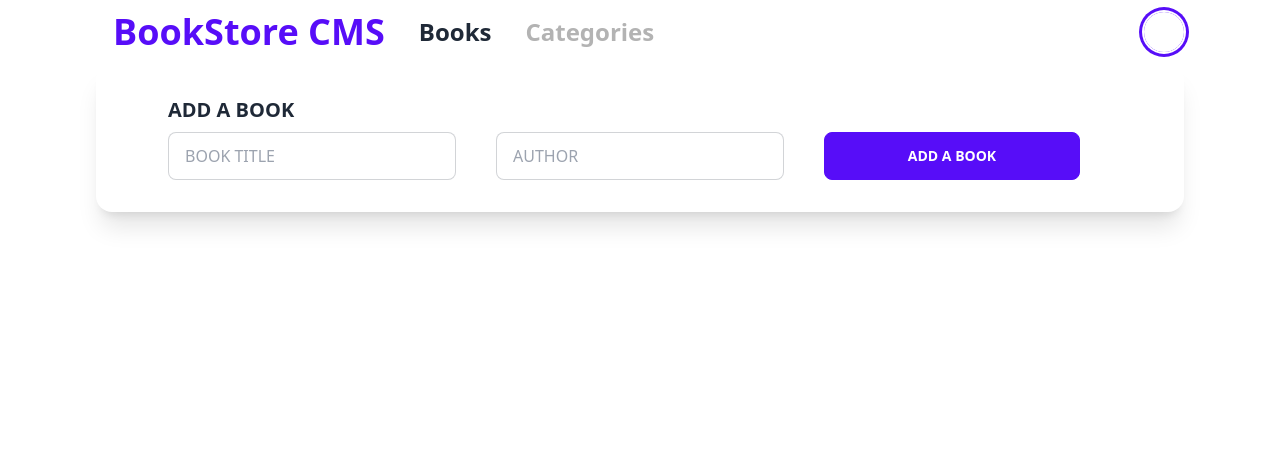
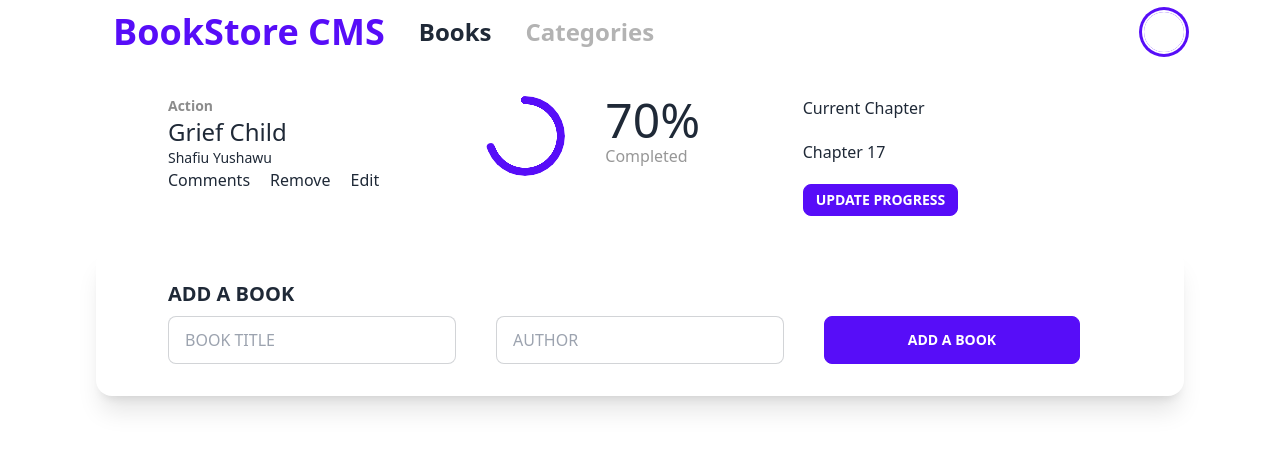
Before and after one commit to shafiuyushawu/bookstore, a React (Create React App) app: page / in a window 1280 px wide. Shown: the top 450 px of the page. Built offline with nearby package versions, Linux system fonts and the light colour scheme.

Commit message:
Create booklist component

```diff
--- a/package.json
+++ b/package.json
@@ -43,7 +43,7 @@
     "@babel/plugin-syntax-jsx": "^7.21.4",
     "@babel/preset-env": "^7.21.4",
     "@babel/preset-react": "^7.18.6",
-    "eslint": "^7.32.0",
+    "eslint": "^8.37.0",
     "eslint-config-airbnb": "^18.2.1",
     "eslint-plugin-import": "^2.27.5",
     "eslint-plugin-jsx-a11y": "^6.7.1",
--- /dev/null
+++ b/src/components/BookList.jsx
@@ -0,0 +1,44 @@
+const BookList = () => (
+  <div className="px-10 mx-24  card card-side bg-base-100">
+    <div className="card-body grid grid-cols-3">
+      <ul>
+        <li className="text-sm font-extrabold text-[#8c8c8c]">Action</li>
+        <li className="text-2xl font">Grief Child</li>
+        <li className="text-sm">Shafiu Yushawu</li>
+        <li>
+          <ul className="flex gap-5">
+            <li>Comments</li>
+            <li>Remove</li>
+            <li>Edit</li>
+          </ul>
+        </li>
+      </ul>
+      <ul className="flex gap-10">
+        <li>
+          <div
+            className="radial-progress text-primary"
+            style={{ '--value': 70 }}
+          />
+        </li>
+        <li>
+          <ul>
+            <li className="text-5xl">70%</li>
+            <li className=" text-[#979797]">Completed</li>
+          </ul>
+        </li>
+      </ul>
+      <ul className=" flex flex-col gap-5">
+        <li>Current Chapter</li>
+        <li>Chapter 17</li>
+        <li>
+          {' '}
+          <button type="button" className="btn btn-sm btn-primary">
+            UPDATE PROGRESS
+          </button>
+        </li>
+      </ul>
+    </div>
+  </div>
+);
+
+export default BookList;
--- a/src/components/Books.jsx
+++ b/src/components/Books.jsx
@@ -1,7 +1,9 @@
+import BookList from './BookList';
 import BookForm from './BookForm';
 
 const Bookstore = () => (
   <div>
+    <BookList />
     <BookForm />
   </div>
 );
--- a/src/components/Categories.jsx
+++ b/src/components/Categories.jsx
@@ -1,7 +1,7 @@
 import React from 'react';
 
 const Categories = () => (
-  <div className="px-24 mx-24 shadow-xl card w-96 bg-base-100">
+  <div className="px-24 mx-24 card w-96 bg-base-100">
     <div className="card-body">
       <button type="button" className="btn btn-info">
         STATUS
```
Also changed, not shown: 1 other file (tests, documents, lock files or other folders).
